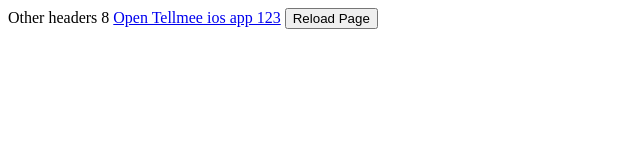
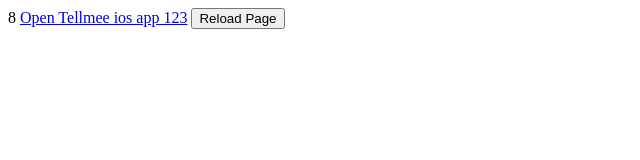
Before and after one commit to hoangdv198/hoangdv198.github.io, a plain HTML site: page index.html in a window 1280 px wide. Shown: the whole page, without its empty margins (0-640 px from the left). Drawn offline with Linux system fonts and the light colour scheme.

Commit message:
update header

```diff
--- a/index.html
+++ b/index.html
@@ -16,7 +16,7 @@
     <meta property="al:android:package" content=" app.tellmee">
     <meta property="al:android:app_name" content="Tellmee"> -->
     <!-- end config mess applink -->
-    Other headers
+    <!-- Other headers -->
 </head>
 <script>
     // Get the current URL
```
